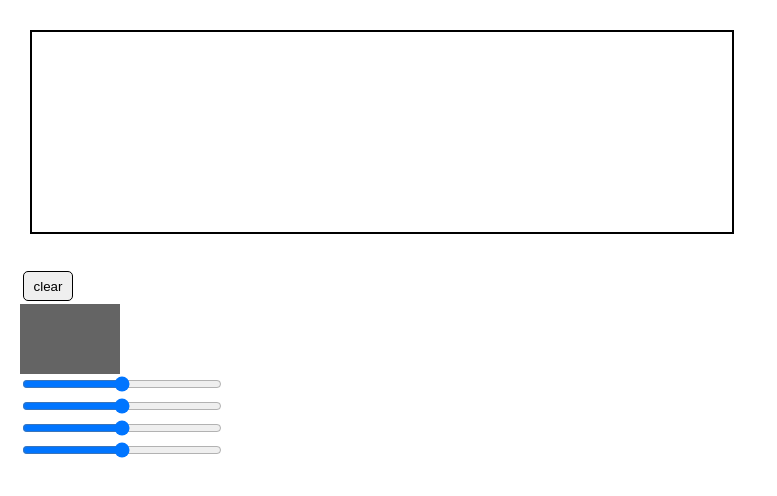
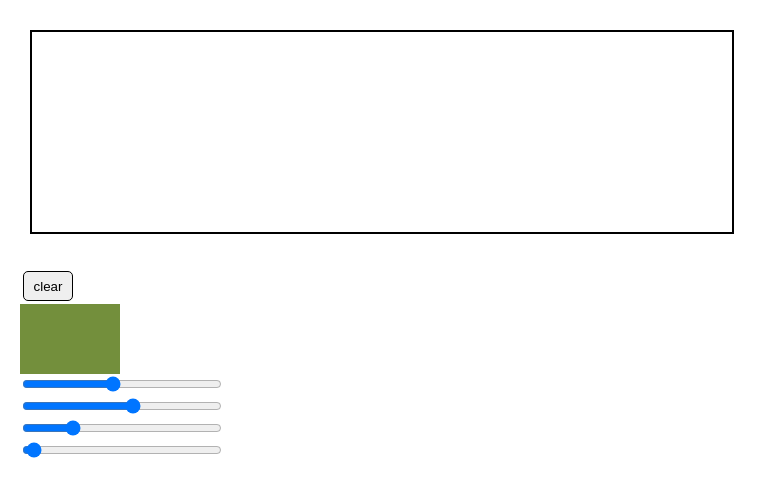
Before and after one commit to austinStotts/FrontEnd, a React app: page / in a window 1280 px wide. Shown: the whole page, without its empty margins (0-777 px from the left). Built offline with nearby package versions, Linux system fonts and the light colour scheme.

Commit message:
color and size picking

```diff
--- a/app/Components/canvas.js
+++ b/app/Components/canvas.js
@@ -7,7 +7,7 @@ class Canvas extends PureComponent {
     this.state = {
       draw: false,
       x: '',
-      y: ''
+      y: '',
     }
     this.draw = this.draw.bind(this);
     this.start = this.start.bind(this);
@@ -18,7 +18,7 @@ class Canvas extends PureComponent {
     this.setState({
       draw:true,
       x: event.clientX,
-      y: event.clientY
+      y: event.clientY,
     })
   }
 
@@ -31,9 +31,11 @@ class Canvas extends PureComponent {
       const canvas = this.refs.canvas.getContext('2d');
       canvas.beginPath();
       canvas.strokeStyle = this.props.color;
+      canvas.lineCap = 'round';
+      canvas.lineJoin = 'round';
       canvas.lineWidth = this.props.weight;
-      canvas.moveTo(this.state.x, this.state.y);
-      canvas.lineTo(event.clientX, event.clientY);
+      canvas.moveTo(this.state.x -31, this.state.y - 6);
+      canvas.lineTo(event.clientX - 31, event.clientY - 6);
       canvas.stroke();
       canvas.closePath();
       this.setState({x:event.clientX,y:event.clientY});
--- a/app/Components/slider.js
+++ b/app/Components/slider.js
@@ -14,7 +14,15 @@ class Slider extends PureComponent {
   render () {
     return (
       <div>
-        <input min={1} max={255} onChange={this.changeColor} type={'range'} style={{width:'200px'}}></input>
+        <input
+          min={this.props.min}
+          max={this.props.max}
+          defaultValue={this.props.default}
+          onChange={this.changeColor}
+          type={'range'}
+          style={{width:'200px', cursor:'pointer'}}
+        >
+        </input>
       </div>
     )
   }
--- a/app/app.js
+++ b/app/app.js
@@ -25,9 +25,9 @@ class App extends PureComponent {
       login: false,
       color: 'red',
       clear: '',
-      red: 100,
-      green: 100,
-      blue: 100,
+      red: Math.floor(Math.random() * 255),
+      green: Math.floor(Math.random() * 255),
+      blue: Math.floor(Math.random() * 255),
       weight: 3
     }
     this.login = this.login.bind(this);
@@ -83,10 +83,10 @@ class App extends PureComponent {
           <div style={{margin:'20px'}}>
             <Button special={styles.uiButton.base} text={'clear'} func={_=>this.setState({clear:Math.random()})}/>
             <div style={{width:'100px', height:'70px', backgroundColor:`rgb(${this.state.red}, ${this.state.green}, ${this.state.blue})`}}></div>
-            <Slider func={this.red}/>
-            <Slider func={this.green}/>
-            <Slider func={this.blue}/>
-            <Slider func={this.weight}/>
+            <Slider min={1} max={255} func={this.red} default={this.state.red}/>
+            <Slider min={1} max={255} func={this.green} default={this.state.green}/>
+            <Slider min={1} max={255} func={this.blue} default={this.state.blue}/>
+            <Slider min={2} max={50} func={this.weight} default={3}/>
           </div>
         </div>
       )
```
Also changed, not shown: dist/app.js, dist/index.html.
